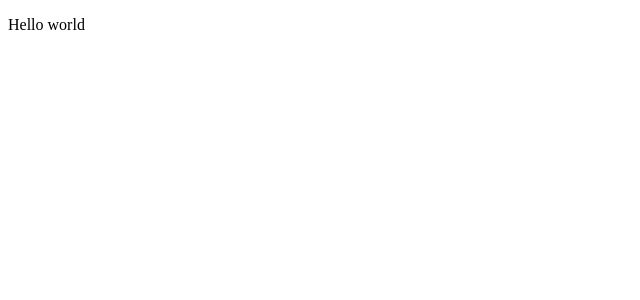
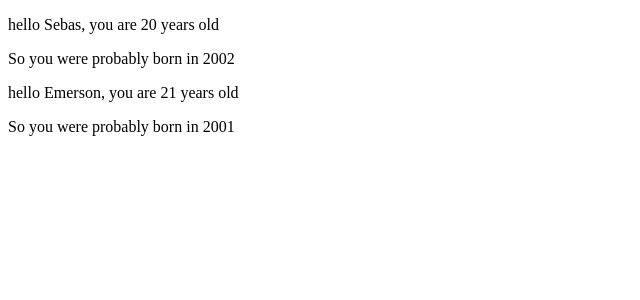
Before and after one commit to JuanDCeballos/fullstack-open, a React (Create React App) app in the folder part1/example-app/: page / in a window 1280 px wide. Shown: the top 300 px of the page, without its empty margins (0-640 px from the left). Built offline with nearby package versions, Linux system fonts and the light colour scheme.

Commit message:
edit app.js

```diff
--- a/part1/example-app/src/App.js
+++ b/part1/example-app/src/App.js
@@ -1,10 +1,28 @@
+const Hello = (props) => {
+  const bornYear = () => {
+    const yearNow = new Date().getFullYear();
+    return yearNow - props.age;
+  };
+
+  return (
+    <>
+      <p>
+        hello {props.name}, you are {props.age} years old
+      </p>
+      <p>So you were probably born in {bornYear()}</p>
+    </>
+  );
+};
+
 function App() {
+  const name = "Emerson";
+  const age = 21;
+
   return (
-    <div className="App">
-        <p>
-          Hello world
-        </p>
-    </div>
+    <>
+      <Hello name="Sebas" age={20}></Hello>
+      <Hello name={name} age={age}></Hello>
+    </>
   );
 }
 
```
